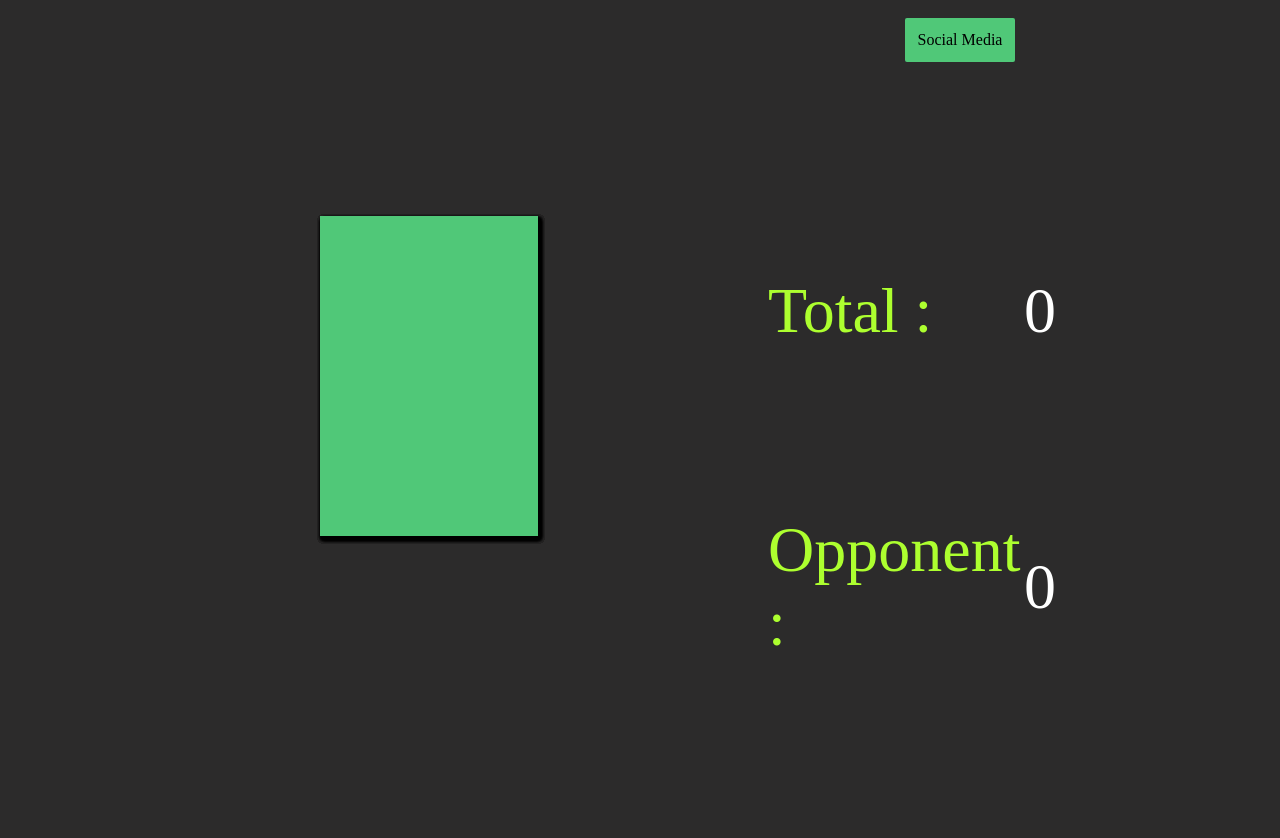
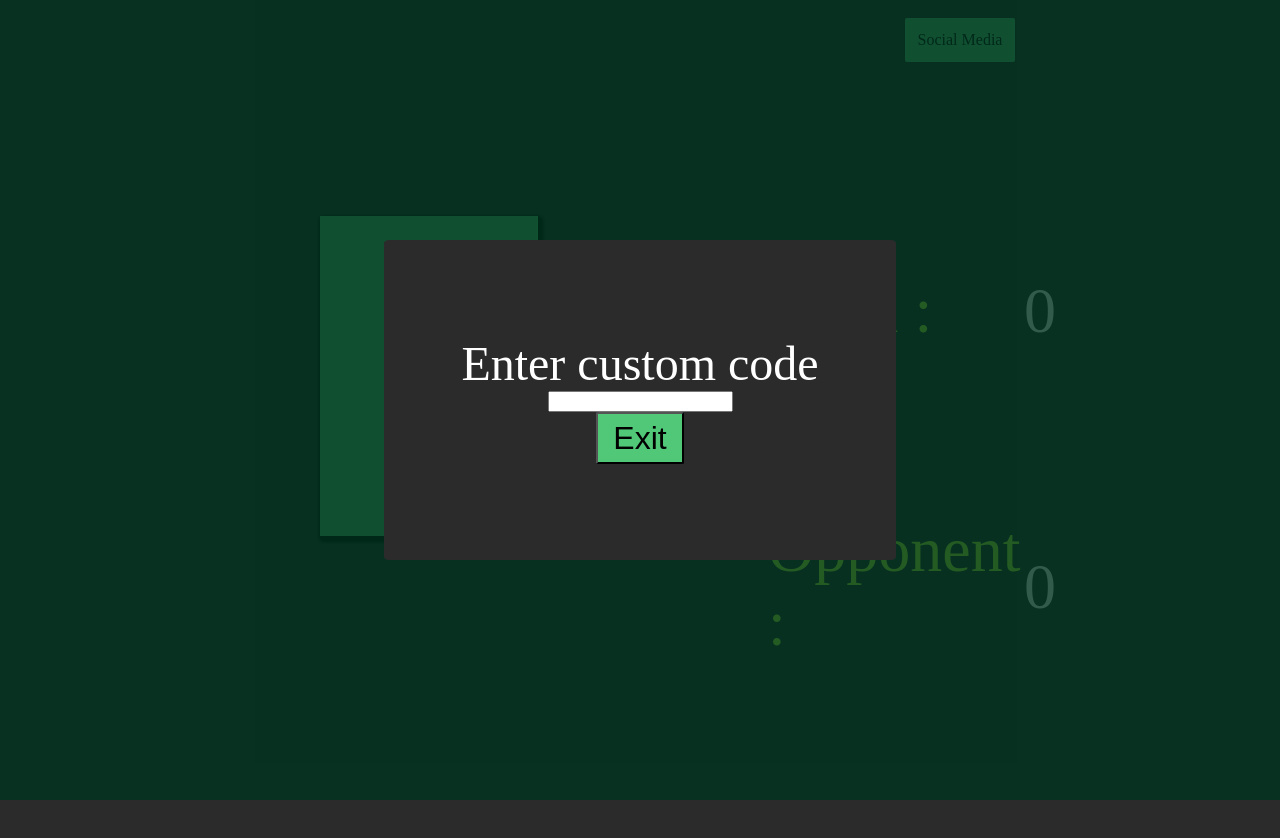
Before and after one commit to RapiDash1/BookCricket, a React (Create React App) app in the folder client/: page / in a window 1280 px wide. Shown: the top 838 px of the page. Built offline with nearby package versions, Linux system fonts and the light colour scheme; no server answers.

Commit message:
very basic implementation of player vs player game

```diff
--- a/client/src/App.tsx
+++ b/client/src/App.tsx
@@ -5,12 +5,15 @@ import Book from "./components/Book/book";
 import Navbar from "./components/Navbar/navbar";
 import Score from "./components/score/score";
 import Out from "./components/out/out";
-import io from "socket.io-client";
+import EnterCode from "./components/EnterCode/enterCode";
+import socketIo from "socket.io-client";
 
 class App extends React.Component<{}, {opponentScore: number}> {
 
   _totalScore: number = 0;
   _isOut: boolean = false;
+  socket = socketIo("http://localhost:3000/");
+  _customPlayerCode: string = "";
 
   constructor(props: any) {
     super(props);
@@ -19,8 +22,11 @@ class App extends React.Component<{}, {opponentScore: number}> {
       opponentScore: 0
     }
 
+    // binding functions
     this.bookCallBack = this.bookCallBack.bind(this);
     this.resetTotalScore = this.resetTotalScore.bind(this);
+    this.sendPlayerScore = this.sendPlayerScore.bind(this);
+    this.codeCallBack = this.codeCallBack.bind(this);
   }
 
   // toggle out window
@@ -29,9 +35,12 @@ class App extends React.Component<{}, {opponentScore: number}> {
     outComponent.toggleOutWindow();
   }
 
+
   // Handkle book call back
   // Sccore is updated here everytime drag is ended
   bookCallBack(currentSheetScore: number) {
+    // send player score to opponent after each turn
+    this.sendPlayerScore(currentSheetScore);
     if (currentSheetScore == 0) {
       setTimeout(() => {
         this._isOut = true;
@@ -63,13 +72,31 @@ class App extends React.Component<{}, {opponentScore: number}> {
   }
 
 
+  // send player score
+  sendPlayerScore(currScore: number) {
+    this.socket.emit("playerScore", {score: currScore.toString(), customCode: this._customPlayerCode});
+  }
+
+
+  // code call back
+  // handles sending game initial code to server
+  codeCallBack(code: string) {
+    this.socket.emit("customCommonCode", code);
+  }
+
+
+  // component did mount
   componentDidMount() {
-    const socket = io("http://localhost:3000/");
-    socket.on("opponentScore", (message: string) => {
+    this.socket.on("opponentScore", (message: string) => {
+      console.log(message);
       this.setState({
         opponentScore: Number(message)
       });
     });
+
+    this.socket.on("playerCode", (playerCode: string) => {
+      this._customPlayerCode = playerCode;
+    })
   }
 
 
@@ -78,6 +105,7 @@ class App extends React.Component<{}, {opponentScore: number}> {
     return(
         <div className="App">
           <Out finalScore={this._totalScore}/>
+          <EnterCode parentCallBack={this.codeCallBack} />
           <Navbar parentCallback={() => {}} />
           <div className="body-container">
             <div className="first-row">
--- /dev/null
+++ b/client/src/components/EnterCode/enterCode.scss
@@ -0,0 +1,54 @@
+@import "../out/out.scss";
+
+.enterCode-div {
+    position: absolute;
+    width: 100vw;
+    height: 100vh;
+    display: flex;
+    align-items: center;
+    justify-content: center;
+    z-index: 3;
+    background-color: rgba(1, 50, 32, 0.8);
+}
+
+.remove-enterCode-div {
+    display: none;
+}
+
+.display-enterCode {
+    width: 40vw;
+    height: 40vh;
+    background-color: rgb(44, 43, 43);
+    display: flex;
+    flex-direction: column;
+    align-items: center;
+    justify-content: center;
+    border-radius: 1%;
+}
+
+.enterCode-text {
+    color: white;
+    font-size: 3em;
+    margin-top: 0;
+    margin-bottom: 0;
+}
+
+.score-text {
+    color: #50C878;
+    font-size: 3em;
+    padding: 0;
+}
+
+.exit-button {
+    font-size: 2em;
+    padding-top: 1%;
+    padding-bottom: 1%;
+    padding-left: 3%;
+    padding-right: 3%;
+    background-color: #50C878;
+    border-radius: 3%;
+}
+
+.exit-button:hover {
+    transform: scale(1.05);
+}
--- /dev/null
+++ b/client/src/components/EnterCode/enterCode.tsx
@@ -0,0 +1,48 @@
+import React from "react";
+import "../out/out.scss";
+import "./enterCode.scss";
+
+interface customenterCodeInterface {
+    parentCallBack: (message: string) => void
+}
+
+class EnterCode extends React.Component<customenterCodeInterface> {
+
+
+    constructor(props: any) {
+        super(props);
+        this.getCode = this.getCode.bind(this);
+    }
+
+
+    // get code
+    getCode() {
+        const customCodeText = document.querySelector(".code-text-input") as HTMLInputElement;
+        this.hideComponent();
+        // delegate socke.io code handling to parent
+        this.props.parentCallBack(customCodeText.value);
+    }
+
+
+    // hide component
+    // since this should be visible only before the game starts
+    hideComponent() {
+        const enterCodeElement = document.querySelector(".enterCode-div") as HTMLElement;
+        enterCodeElement.classList.toggle("remove-enterCode-div");
+    }
+
+    // render
+    render() {
+        return (
+            <div className="enterCode-div">
+                <div className="display-enterCode">
+                    <p className="enterCode-text">Enter custom code</p>
+                    <input type="text" name="code-text" className="code-text-input"/>
+                    <button className="exit-button" onClick={this.getCode}>Exit</button>
+                </div>
+            </div>
+        );
+    }
+}
+
+export default EnterCode;
--- a/client/src/components/out/out.tsx
+++ b/client/src/components/out/out.tsx
@@ -1,5 +1,5 @@
 import React from "react";
-import "./out.css";
+import "./out.scss";
 
 interface customOutInterface {
     finalScore: number
```
Also changed, not shown: client/src/components/out/out.scss (renamed from client/src/components/out/out.css), 1 other file (tests, documents, lock files or other folders).
